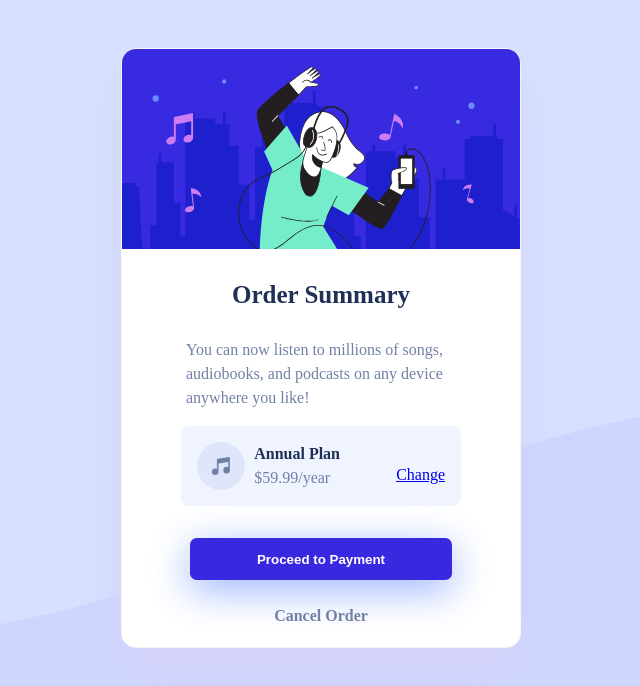
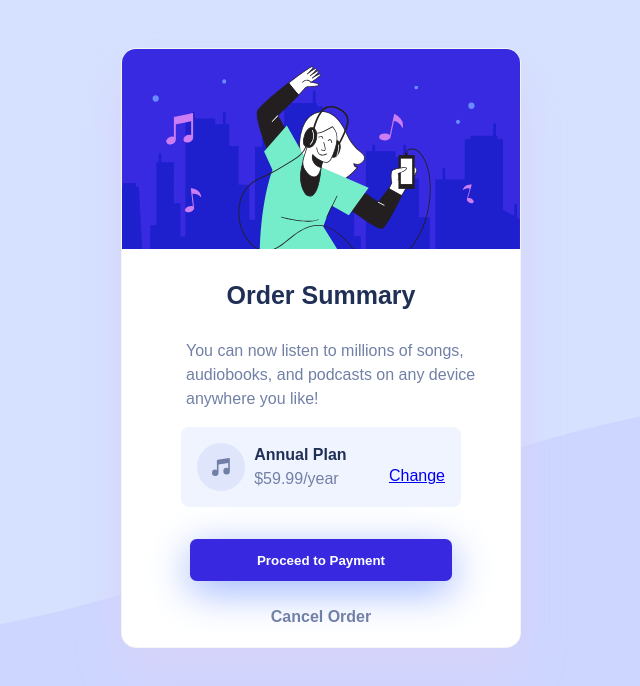
Before and after one commit to umera27/Day-03-Order-Summary-Components, a plain HTML site: page index.html in a window 1280 px wide. Shown: the whole page, without its empty margins (319-959 px from the left). Drawn offline with Linux system fonts and the light colour scheme.

Commit message:
Update style.css

```diff
--- a/design/style.css
+++ b/design/style.css
@@ -5,7 +5,9 @@
 }
 body{
   background-color: #8098ff65;
-  font-size: 16px;     background-image:url('pattern-background-mobile.svg');
+  font-size: 16px;
+  font-family:Arial,sans-serif,"Open sans","Helvetica Neue";
+  background-image:url('pattern-background-mobile.svg');
     background-repeat: no-repeat;
     background-size: cover;
     @media(min-width:768px){
```
